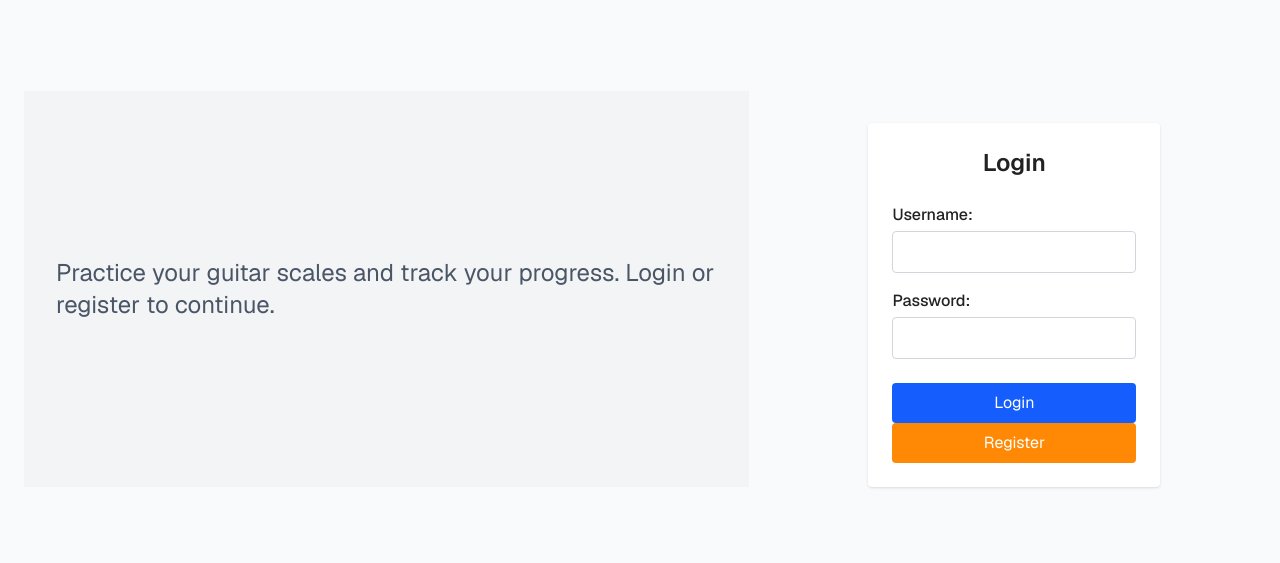
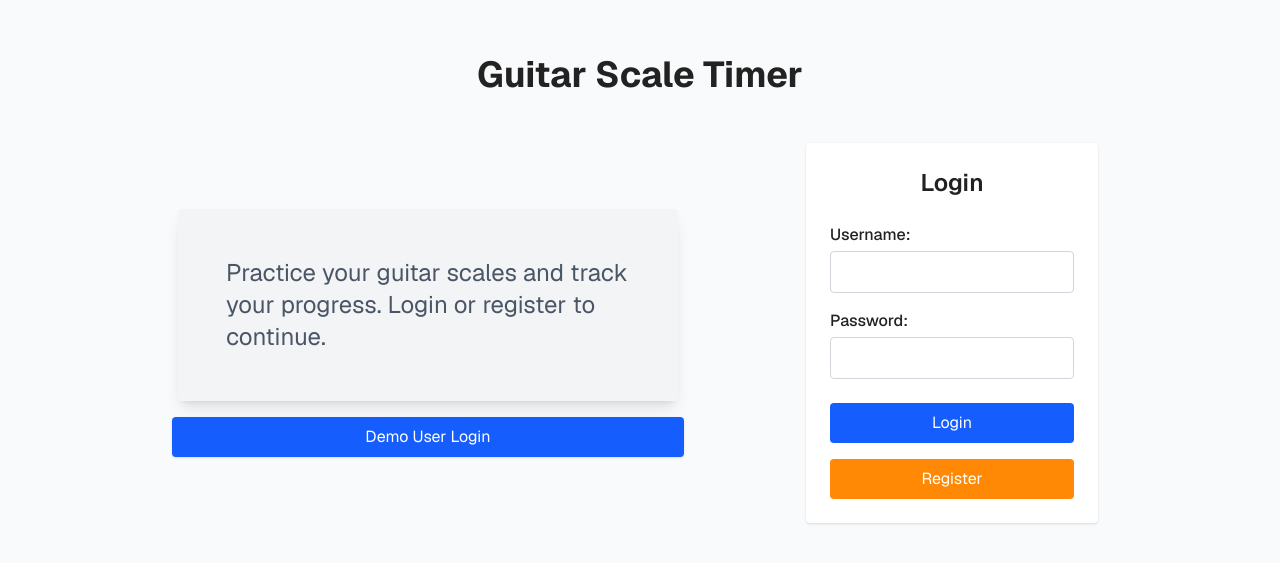
Before and after one commit to AHughes9905/scale-timer, a Next.js app in the folder frontend/: page /login in a window 1280 px wide. Shown: the part 111-674 px from the top of the page. Built offline with nearby package versions, Linux system fonts and the light colour scheme.

Commit message:
added demo user

```diff
--- a/frontend/app/login/page.tsx
+++ b/frontend/app/login/page.tsx
@@ -9,6 +9,30 @@ export default function Login() {
   const showBanner = (type: "error" | "success", message: string) => {
     setBanner({ type, message });
     setTimeout(() => setBanner(null), 3000);
+  };
+
+  const demoLogin = (e: React.FormEvent) => {
+    e.preventDefault();
+    const formData = new FormData();
+    formData.append("username", "demoUsername");
+    formData.append("password", "demoPassword");
+
+    fetch("/api/auth/login", {
+      method: "POST",
+      credentials: "include",
+      body: formData,
+    })
+      .then(res => {
+        if (res.ok) {
+          window.location.href = "/";
+        } else {
+          showBanner("error", "Login failed.");
+        }
+      })
+      .catch(err => {
+        console.error("Login error:", err);
+        showBanner("error", "An error occurred while logging in.");
+      });
   };
 
   const handleSubmit = (e: React.FormEvent) => {
@@ -37,24 +61,26 @@ export default function Login() {
 
   return (
     <div className="bg-gray-50 min-h-screen flex items-center justify-center p-6">
-    <div className="grid grid-cols-1 max-h-2/5 md:grid-cols-[3fr_2fr] gap-6">
-      <div className="bg-gray-100 flex items-center justify-center gap-6">
-        <p className="text-gray-600 text-2xl p-8">
+      <div className="grid grid-cols-1 md:grid-cols-[3fr_2fr] gap-6 w-full max-w-5xl items-center">
+        <h1 className="text-4xl font-bold text-center mb-6 col-span-full">
+          Guitar Scale Timer
+        </h1>
+        <div className="flex flex-col items-center justify-center gap-4 h-full">
+          <div className="bg-gray-100 flex items-center justify-center max-w-2xl w-[500px] min-h-[180px] mx-auto rounded shadow-lg">
+            <p className="text-gray-600 text-2xl p-12">
               Practice your guitar scales and track your progress. Login or register to continue.
             </p>
           </div>
-      <div className="max-w-sm mx-auto mt-8 p-6 bg-white rounded shadow">
-        {banner && (
-          <div
-            className={`mb-4 px-4 py-2 rounded text-sm text-center ${
-              banner.type === "error"
-                ? "bg-red-100 text-red-700 border border-red-300"
-                : "bg-green-100 text-green-700 border border-green-300"
-            }`}
+          <button
+            type="button"
+            onClick={demoLogin}
+            className="w-full max-w-lg bg-blue-600 text-white py-2 rounded hover:bg-blue-700 transition shadow"
           >
-            {banner.message}
+            Demo User Login
+          </button>
         </div>
-        )}
+        <div className="flex flex-col justify-center h-full">
+          <div className="max-w-sm mx-auto p-6 bg-white rounded shadow">
             <h1 className="text-2xl font-semibold mb-6 text-center">Login</h1>
             <form onSubmit={handleSubmit}>
               <div className="mb-4">
@@ -83,6 +109,7 @@ export default function Login() {
                   required
                 />
               </div>
+              <div className="flex flex-col gap-4">
                 <button
                   type="submit"
                   className="w-full bg-blue-600 text-white py-2 rounded hover:bg-blue-700 transition"
@@ -96,7 +123,9 @@ export default function Login() {
                 >
                   Register
                 </button>
+              </div>
             </form>
+          </div>
         </div>
       </div>
     </div>
```
Also changed, not shown: 1 other file (tests, documents, lock files or other folders). Lines whose indentation alone changed are shown as unchanged.
